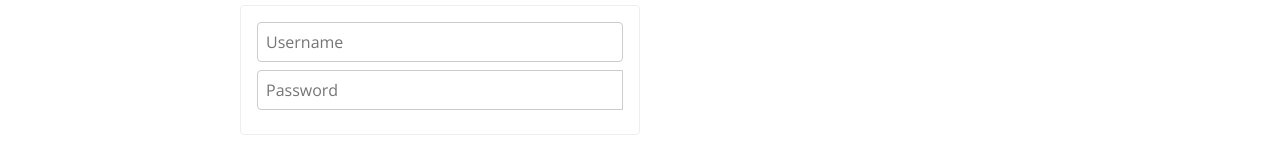
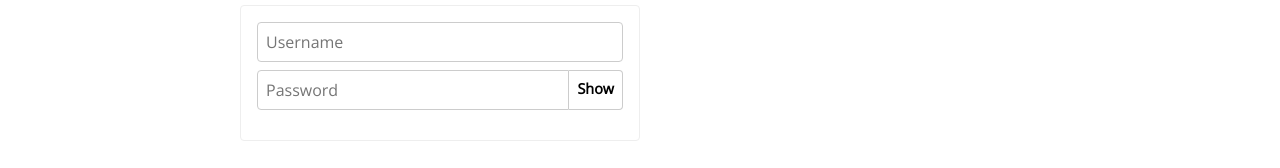
Before and after one commit to wgotterer/react-styled-components, a React (Create React App) app: page /login in a window 1280 px wide. Shown: the part 143-311 px from the top of the page. Built offline with nearby package versions, Linux system fonts and the light colour scheme.

Commit message:
used tilde styling

```diff
--- a/src/components/common/PasswordInput.js
+++ b/src/components/common/PasswordInput.js
@@ -2,21 +2,52 @@
 import React, { useState } from "react";
 import styled from "styled-components";
 
+const PasswordInputWrapper = styled.div`
+  display: flex;
+/* the tilde grabs ahold of the next child element. in this case it is the div with the shown password */
+  ~div{
+      margin-bottom: 6px;
+  }
+`;
 
 // with the attrs we add anythign we want to add to this component
 // or in this case html element
 const PasswordInputStyle = styled(Input).attrs(() => ({
-    type: "password",
-    placeholder: "Password"
+  type: "password",
+  placeholder: "Password",
 }))`
-    border-top-right-radius: 0;
-    border-bottom-right-radius: 0;
-    `
+  border-top-right-radius: 0;
+  border-bottom-right-radius: 0;
+`;
 
-export function PasswordInput(props){
+const ToggleButton = styled.div`
+  height: 40px;
+  border: 1px solid #ccc;
+  box-sizing: border-box;
+  font-size: 0.9em;
+  display: flex;
+  padding: 8px;
+  border-left: 0;
+  border-top-right-radius: 4px;
+  border-bottom-right-radius: 4px;
+  background: white;
+  font-weight: bold;
+  cursor: pointer;
+  /* userselect unable to highlight text */
+  user-select: none;
+  color: black;
+`;
 
-    const [showPassword, setShowPassword] = useState(false)
-    return (
-       <PasswordInputStyle {...props} />
-    )
+export function PasswordInput(props) {
+  const [showPassword, setShowPassword] = useState(false);
+  return (
+    <>
+      <PasswordInputWrapper>
+        <PasswordInputStyle {...props} />
+        <ToggleButton onClick={() => setShowPassword(!showPassword)}>{showPassword ? "Hide" : "Show"}</ToggleButton>
+      </PasswordInputWrapper>
+
+      <div>{showPassword ? props.value : ""}</div>
+    </>
+  );
 }
```
